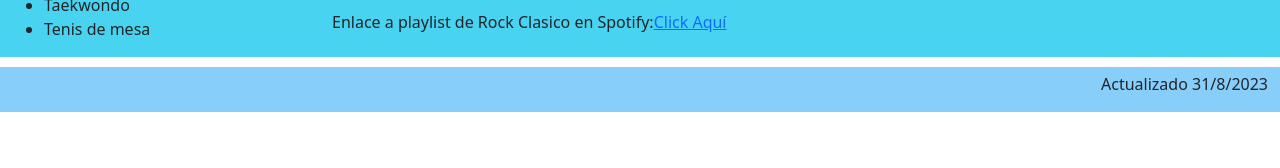
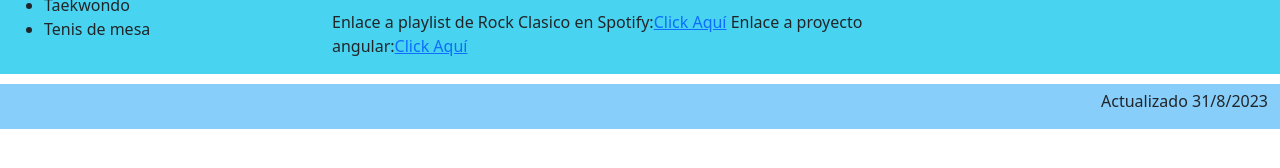
Before and after one commit to JChavez06/JPC_BootstrapT3, a plain HTML site: page index.html in a window 1280 px wide. Shown: the part 482-650 px from the top of the page. Drawn offline with nearby package versions, Linux system fonts and the light colour scheme.

Commit message:
Update index.html

```diff
--- a/index.html
+++ b/index.html
@@ -60,6 +60,7 @@
 					<p align="center">El genero de musica que mas me gusta y escucho es rock clasico. Por ejemplo:
 					<center><audio controls><source src="Survivor - Burning Heart.mp3" type="audio/mp3">Burning heart</audio></center><br>
 					Enlace a playlist de Rock Clasico en Spotify:<a href="https://open.spotify.com/playlist/37i9dQZF1DWXRqgorJj26U?si=985a0468e8db4a34" target="_blank">Click Aquí</a>
+					Enlace a proyecto angular:<a href="http://localhost:4200/delivery-order" target="_blank">Click Aquí</a>
 					</p></center>
 				</div>
 
```
